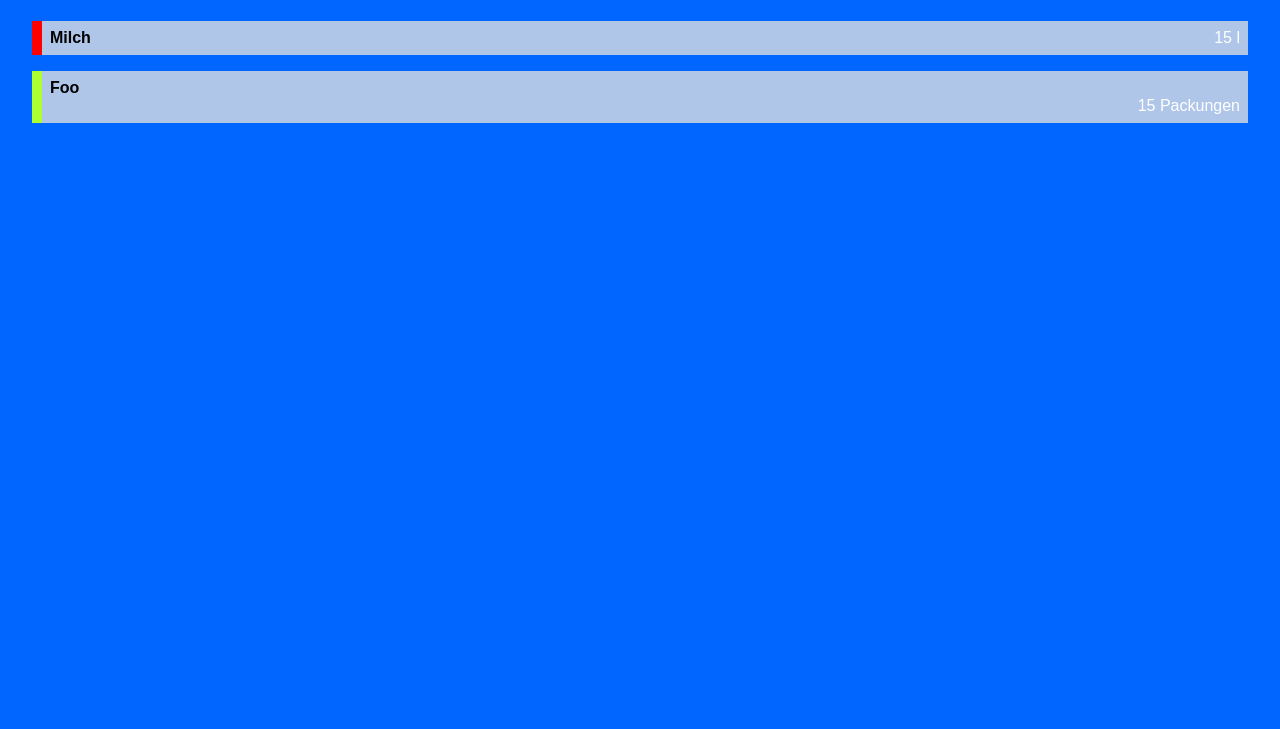
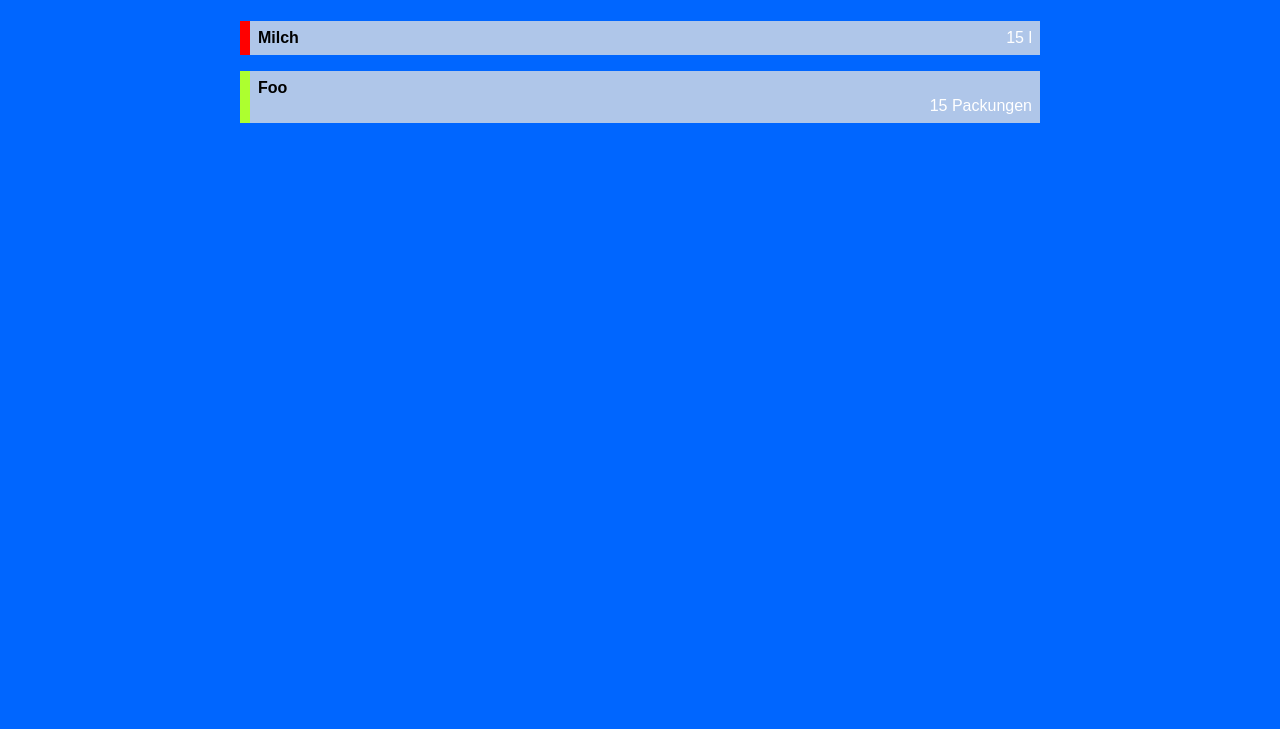
Before and after one commit to jeppard/einkaufsliste, a website: page app/pages/liste.html in a window 1280 px wide. Shown: the part 71-800 px from the top of the page. Drawn offline with Linux system fonts and the light colour scheme.

```diff
--- a/app/pages/liste.html
+++ b/app/pages/liste.html
@@ -5,6 +5,7 @@
     <meta charset="UTF-8">
     <meta http-equiv="X-UA-Compatible" content="IE=edge">
     <meta name="viewport" content="width=device-width, initial-scale=1.0">
+    <!-- Favicon -->
     <link rel="apple-touch-icon" sizes="180x180" href="/favicon/apple-touch-icon.png">
     <link rel="icon" type="image/png" sizes="32x32" href="/favicon/favicon-32x32.png">
     <link rel="icon" type="image/png" sizes="16x16" href="/favicon/favicon-16x16.png">
@@ -12,10 +13,13 @@
     <link rel="mask-icon" href="/favicon/safari-pinned-tab.svg" color="#5bbad5">
     <meta name="msapplication-TileColor" content="#da532c">
     <meta name="theme-color" content="#ffffff">
+
+    <!-- Styles-->
     <link rel="stylesheet" href="/app/styles/default.css">
     <link rel="stylesheet" href="/app/styles/liste.css">
-    <script src="/app/scripts/liste.js">
-    </script>
+
+    <!-- Scripts -->
+    <script src="/app/scripts/liste.js"></script>
     <title>Smartlist - </title>
 </head>
 
--- a/app/styles/liste.css
+++ b/app/styles/liste.css
@@ -30,10 +30,16 @@
     padding: 0;
     margin: 0;
     list-style-type: none;
+    display: flex;
+    flex-direction: column;
+    justify-content: center;
+    align-items: center;
 }
 
-li {
+#item-list>li {
     padding: 0.5rem;
+    max-width: 50rem;
+    width: 90%;
 }
 
 .listElement {
```
Also changed, not shown: app/images/Add.png (added), app/images/Edit.png (added).
